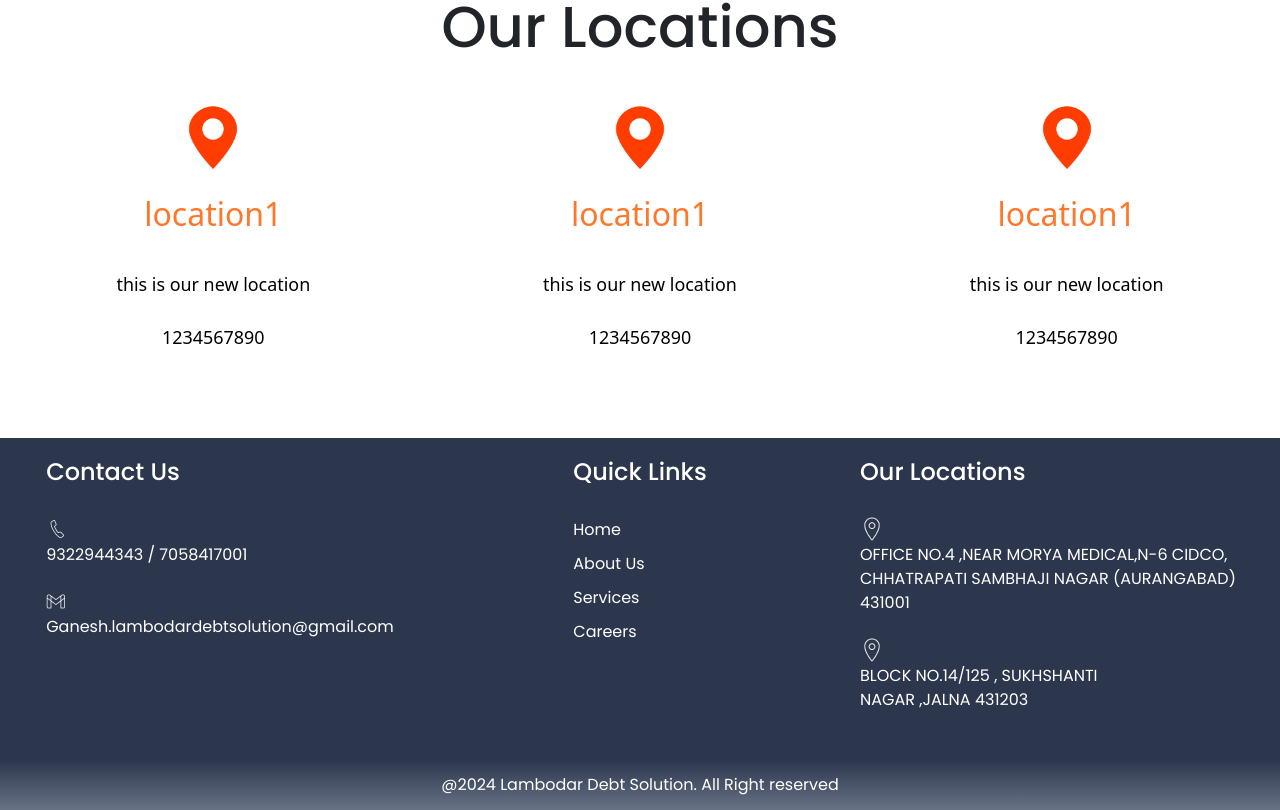
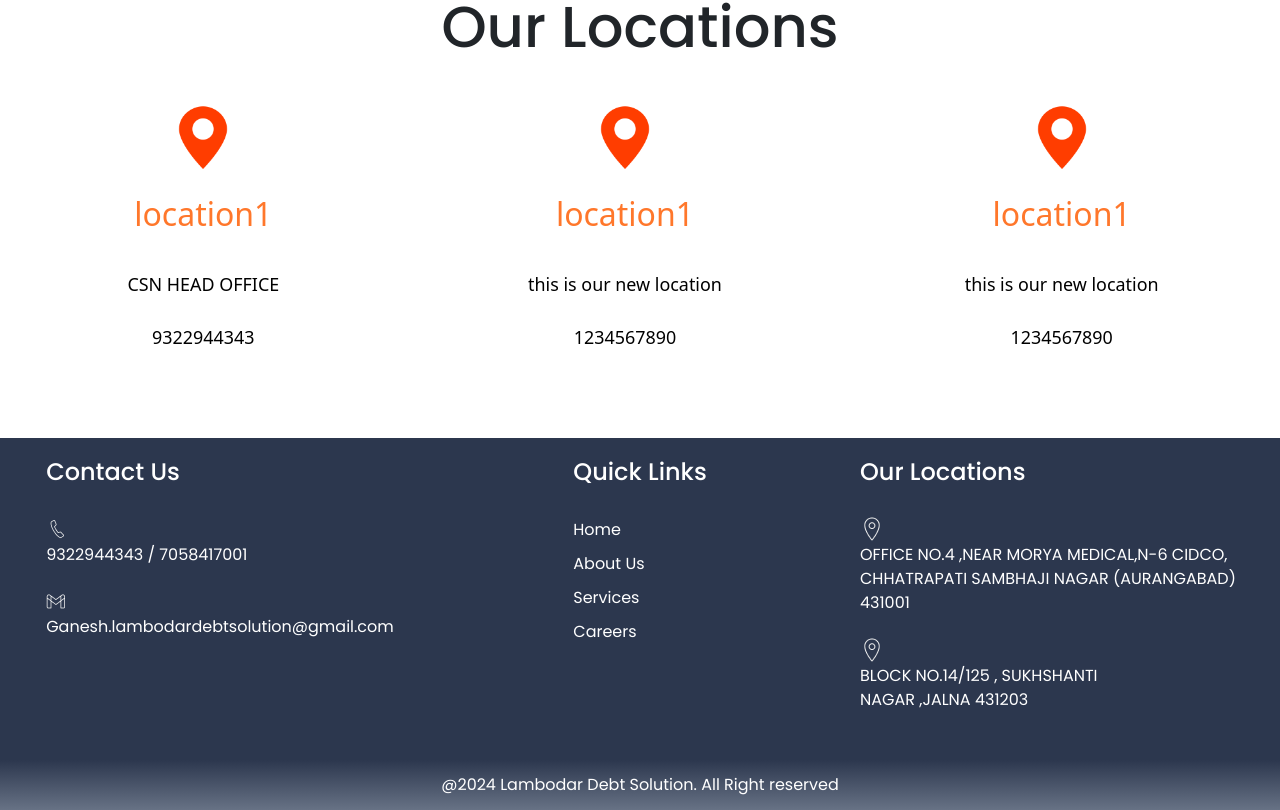
Before and after one commit to void173/lambodardebts, a React (Create React App) app in the folder frontend/webapp/: page /contact in a window 1280 px wide. Shown: the part 857-1667 px from the top of the page. Built offline with nearby package versions, Linux system fonts and the light colour scheme.

Commit message:
Yet to add locations!

```diff
--- a/frontend/webapp/src/pages/js/Contact.js
+++ b/frontend/webapp/src/pages/js/Contact.js
@@ -156,7 +156,7 @@ function Contact() {
       </Modal>
       <h3 id='lower-head'>Our Locations</h3>
       <div className='loc-cont'>
-          <LCard title="location1" info="this is our new location" mobno="1234567890" />
+          <LCard title="location1" info="CSN HEAD OFFICE" mobno="9322944343" />
           <LCard title="location1" info="this is our new location" mobno="1234567890" />
           <LCard title="location1" info="this is our new location" mobno="1234567890" />
       </div>
```
